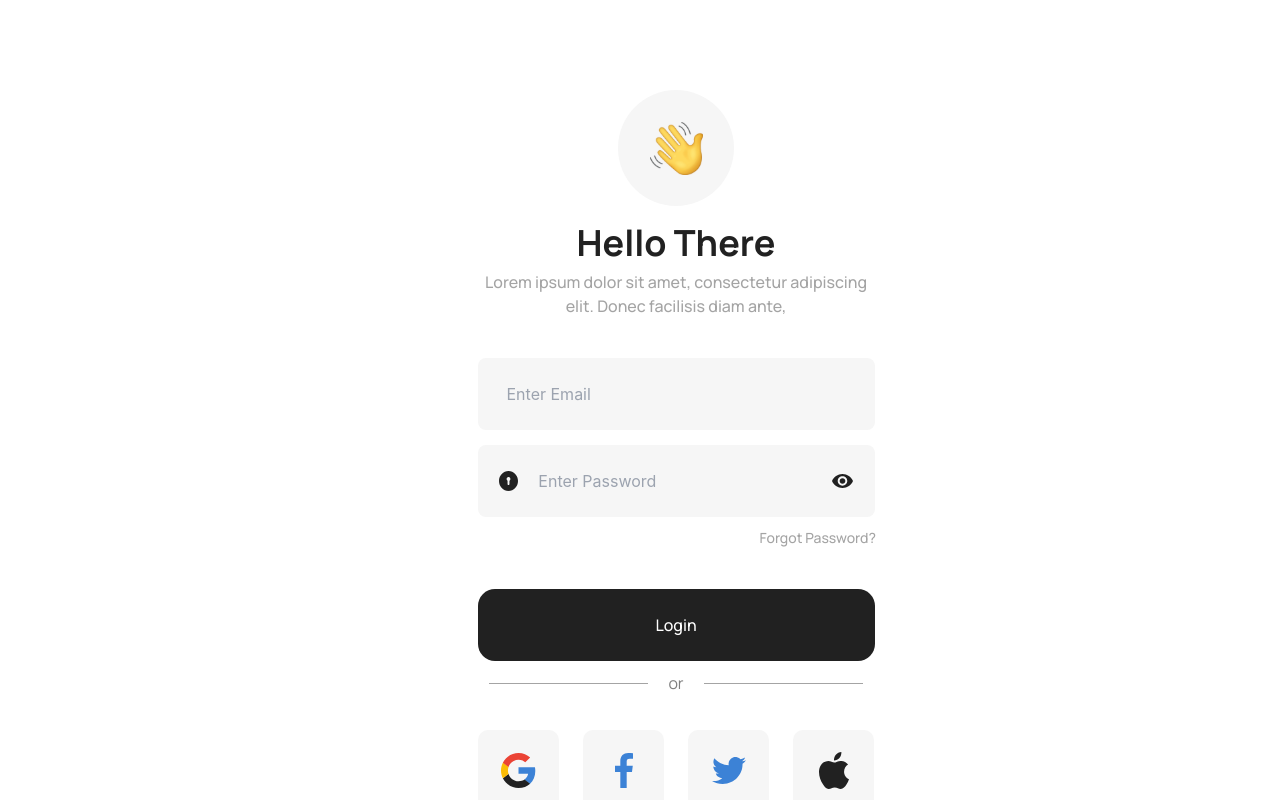
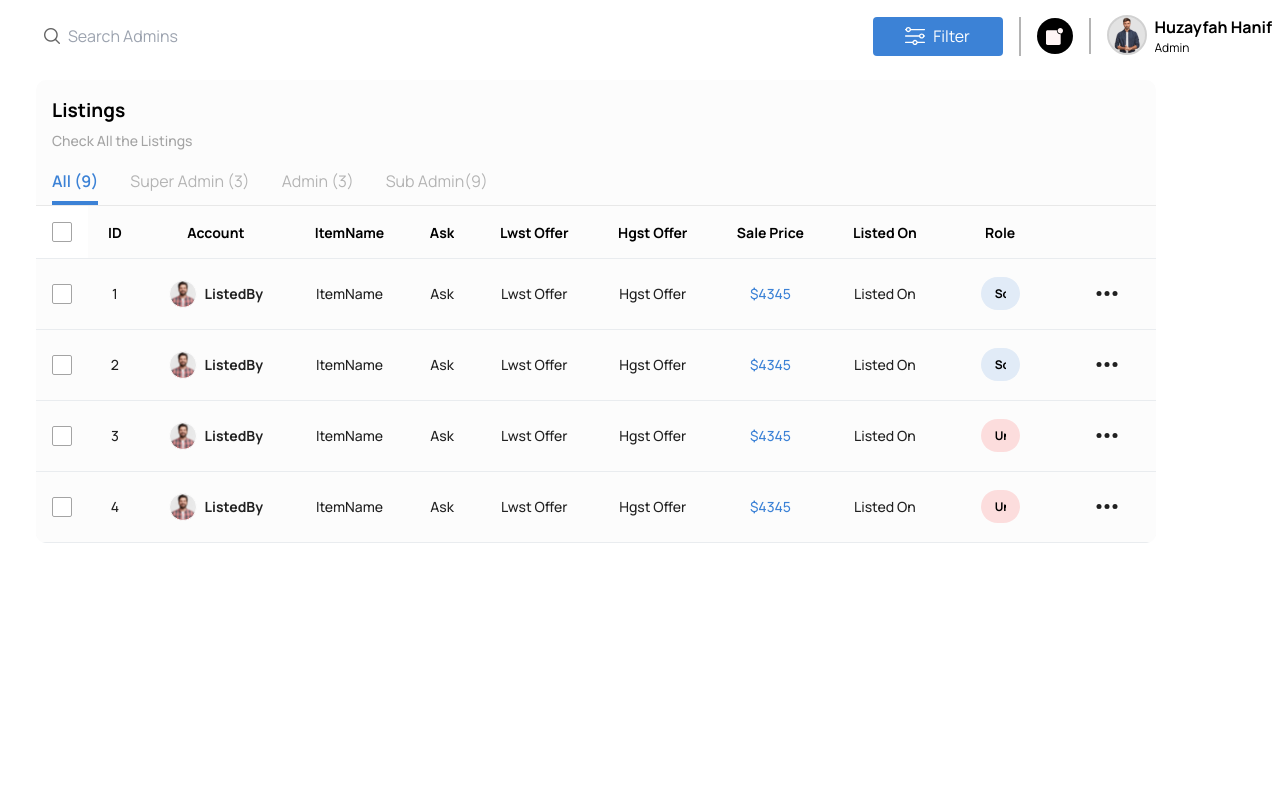
Before and after one commit to SmurfTec/Electra-Admin, a React (Vite) app: page /Listings in a window 1280 px wide. Shown: the top 800 px of the page. Built offline with nearby package versions, Linux system fonts and the light colour scheme.

Commit message:
Listings Screen

```diff
--- a/src/App.tsx
+++ b/src/App.tsx
@@ -24,7 +24,8 @@ import {
   Searchrole,
   Createrole,
   Verification,
-  Settings
+  Settings,
+  Listings
 } from "./pages/index";
 import { SideBar } from "./components";
 
@@ -68,6 +69,7 @@ function App() {
             <Route path="/Verification" element={<Verification/>} />
             <Route path="/Settings" element={<Settings/>} />
             <Route path="/Creationroles" element={<Createrole/>} />
+            <Route path="/Listings" element={<Listings            />} />
             <Route path="*" element={<Signin />} />
           </Routes>
         </div>
--- a/src/components/SideBar/index.tsx
+++ b/src/components/SideBar/index.tsx
@@ -41,7 +41,7 @@ export const SideBar = () => {
       active: false,
       url: "/Wallet",
     },
-    { id: 5, name: "Listings", icon: IMAGES.Listing, active: false },
+    { id: 5, name: "Listings", icon: IMAGES.Listing, active: false ,url:"/Listings"},
     { id: 6, name: "Orders", icon: IMAGES.Order, active: false },
     { id: 7, name: "Verification",url:'/Verification' ,icon: IMAGES.Verification, active: false },
     {
--- a/src/pages/HelpCenters/HelpCenter/index.tsx
+++ b/src/pages/HelpCenters/HelpCenter/index.tsx
@@ -1,14 +1,14 @@
-import React,{useState,useRef} from 'react'
-import { Header } from '../../../components'
-import { SVGIcon } from '../../../components/SVG'
-import { CustomTableComponent } from '../../../atoms'
-import IMAGES from '../../../assets/Images'
-import { CustomMenu } from "../../../atoms/global.style"
-import { MenuItem } from 'primereact/menuitem'
+import React, { useState, useRef } from "react";
+import { Header } from "../../../components";
+import { SVGIcon } from "../../../components/SVG";
+import { CustomTableComponent } from "../../../atoms";
+import IMAGES from "../../../assets/Images";
+import { CustomMenu } from "../../../atoms/global.style";
+import { MenuItem } from "primereact/menuitem";
 export const HelpCenter = () => {
   const [selectedProducts, setSelectedProducts] = useState<any>([]);
-  const [MenuLabel, setMenuLabel] = useState("")
-  const [CurrSelectedProduct, setCurrSelectedProduct] = useState('')
+  const [MenuLabel, setMenuLabel] = useState("");
+  const [CurrSelectedProduct, setCurrSelectedProduct] = useState("");
   const menuLeft: any = useRef(null);
   const [filterData] = useState([
     {
@@ -19,8 +19,7 @@ export const HelpCenter = () => {
       orderno: "24",
       category: "Phone",
       Date: "20,aug,2022",
-        status:"Solved",
-
+      status: "Solved",
     },
     {
       id: 2,
@@ -30,7 +29,7 @@ export const HelpCenter = () => {
       orderno: "24",
       category: "Phone",
       Date: "20,aug,2022",
-        status:"Solved",
+      status: "Solved",
     },
     {
       id: 3,
@@ -40,7 +39,7 @@ export const HelpCenter = () => {
       orderno: "24",
       category: "Phone",
       Date: "20,aug,2022",
-        status:"Solved",
+      status: "Solved",
     },
     {
       id: 4,
@@ -50,7 +49,7 @@ export const HelpCenter = () => {
       orderno: "24",
       category: "Phone",
       Date: "20,aug,2022",
-        status:"Solved",
+      status: "Solved",
     },
     {
       id: 5,
@@ -60,7 +59,7 @@ export const HelpCenter = () => {
       orderno: "24",
       category: "Phone",
       Date: "20,aug,2022",
-        status:"Solved",
+      status: "Solved",
     },
     {
       id: 6,
@@ -70,7 +69,7 @@ export const HelpCenter = () => {
       orderno: "24",
       category: "Phone",
       Date: "20,aug,2022",
-      status:"Solved",
+      status: "Solved",
     },
     {
       id: 7,
@@ -80,7 +79,7 @@ export const HelpCenter = () => {
       orderno: "24",
       category: "Phone",
       Date: "20,aug,2022",
-    status:"Solved",
+      status: "Solved",
     },
     {
       id: 8,
@@ -90,7 +89,7 @@ export const HelpCenter = () => {
       orderno: "24",
       category: "Phone",
       Date: "20,aug,2022",
-  status:"Solved",
+      status: "Solved",
     },
     {
       id: 9,
@@ -100,7 +99,7 @@ export const HelpCenter = () => {
       orderno: "24",
       category: "Phone",
       Date: "20,aug,2022",
-  status:"Solved",
+      status: "Solved",
     },
     {
       id: 10,
@@ -110,7 +109,7 @@ export const HelpCenter = () => {
       orderno: "24",
       category: "Phone",
       Date: "20,aug,2022",
-  status:"Solved",
+      status: "Solved",
     },
     {
       id: 11,
@@ -120,7 +119,7 @@ export const HelpCenter = () => {
       orderno: "24",
       category: "Phone",
       Date: "20,aug,2022",
-  status:"Solved",
+      status: "Solved",
     },
     {
       id: 12,
@@ -130,7 +129,7 @@ export const HelpCenter = () => {
       orderno: "24",
       category: "Phone",
       Date: "20,aug,2022",
-  status:"Pending",
+      status: "Pending",
     },
     {
       id: 13,
@@ -140,7 +139,7 @@ export const HelpCenter = () => {
       orderno: "24",
       category: "Phone",
       Date: "20,aug,2022",
-  status:"Solved",
+      status: "Solved",
     },
     {
       id: 14,
@@ -150,7 +149,7 @@ export const HelpCenter = () => {
       orderno: "24",
       category: "Phone",
       Date: "20,aug,2022",
-  status:"Solved",
+      status: "Solved",
     },
     {
       id: 15,
@@ -160,126 +159,112 @@ export const HelpCenter = () => {
       orderno: "24",
       category: "Phone",
       Date: "20,aug,2022",
-  status:"Solved",
+      status: "Solved",
     },
-
-
-
   ]);
   const deleteItem = (event: React.MouseEvent, item: any) => {
     event.stopPropagation();
-  setMenuLabel((prevLabel) => (prevLabel === item.label ? '' : item.label));
-
+    setMenuLabel((prevLabel) => (prevLabel === item.label ? "" : item.label));
   };
   const items = [
     {
       label: "View Item",
 
       template: (item: any) => {
-
         return (
-              <div onClick={(event) => deleteItem(event, item)} style={{ backgroundColor: 'rgba(255, 245, 0, 0.05)' }} className="flex gap-1 items-center  text-[10px] font-[400] text-[#21212]">
-                  <SVGIcon
-                      fillcolor={'#212121'}
-                      src={IMAGES.Ban}
-                  /> View Item
+          <div
+            onClick={(event) => deleteItem(event, item)}
+            style={{ backgroundColor: "rgba(255, 245, 0, 0.05)" }}
+            className="flex gap-1 items-center  text-[10px] font-[400] text-[#21212]"
+          >
+            <SVGIcon fillcolor={"#212121"} src={IMAGES.Ban} /> View Item
           </div>
-          )
-      }
+        );
+      },
     },
     {
       label: "Delete",
       template: (item: MenuItem) => {
-
         return (
-              <div onClick={(event) => deleteItem(event, item)} style={{ background: 'rgba(231, 29, 54, 0.05)' }} className="flex w-full gap-1  items-center  text-[10px] font-[400] text-[#E71D36]">
-                  <SVGIcon
-
-                      fillcolor={'#E71D36'}
-                      src={IMAGES.Delete}
-                  /> Delete
+          <div
+            onClick={(event) => deleteItem(event, item)}
+            style={{ background: "rgba(231, 29, 54, 0.05)" }}
+            className="flex w-full gap-1  items-center  text-[10px] font-[400] text-[#E71D36]"
+          >
+            <SVGIcon fillcolor={"#E71D36"} src={IMAGES.Delete} /> Delete
           </div>
-          )
-      }
+        );
       },
-
-]
+    },
+  ];
   const MenuBodyTemplate = (rowData: any) => {
-
     const handleClick = (event: any) => {
-
       event.preventDefault();
-      setCurrSelectedProduct(rowData.id)
+      setCurrSelectedProduct(rowData.id);
       menuLeft.current.toggle(event);
-
     };
     return (
       <>
-
         <div
           className={` px-[14px] py-[4px] text-[white] relative  flex justify-center items-center rounded-[5px] text-[12px]`}
         >
-              <SVGIcon
-                  onClick={handleClick}
+          <SVGIcon onClick={handleClick} src={IMAGES.Dots} />
 
-                  src={IMAGES.Dots}
+          <CustomMenu
+            popupAlignment="left"
+            height={"80px"}
+            model={items}
+            popup
+            ref={menuLeft}
+            id="popup_menu_left"
           />
-
-              <CustomMenu popupAlignment="left" height={'80px'} model={items} popup ref={menuLeft} id="popup_menu_left" />
         </div>
-
       </>
     );
   };
-const OrderBodyTemplate=(options:any)=>{
-  return(
+  const OrderBodyTemplate = (options: any) => {
+    return (
       <>
-    <p className='text-[14px] font-[600] text-blue'>
-    {options.orderno}
-    </p>
+        <p className="text-[14px] font-[600] text-blue">{options.orderno}</p>
       </>
-  )
-}
-const CategoryBodyTemplate=(options:any)=>{
-  return(
+    );
+  };
+  const CategoryBodyTemplate = (options: any) => {
+    return (
       <>
-    <p className='text-[14px] font-[600] text-blue'>
-    {options.category}
-    </p>
+        <p className="text-[14px] font-[600] text-blue">{options.category}</p>
       </>
-  )
-}
-const StatusBodyTemplate=(options:any)=>{
-  return(
+    );
+  };
+  const StatusBodyTemplate = (options: any) => {
+    return (
       <>
-    <p className={`text-[14px] font-[600] p-2 rounded-[22px] text-white ${options.status=='Solved'?'bg-blue':'bg-black'}`}>
+        <p
+          className={`text-[14px] font-[600] p-2 rounded-[22px] text-white ${
+            options.status == "Solved" ? "bg-blue" : "bg-black"
+          }`}
+        >
           {options.status}
         </p>
       </>
-  )
-}
+    );
+  };
   const [columnData] = useState([
-  { field: "id", header: 'ID' },
-  { field: "firstname", header: 'First Name' },
-  { field: "lastname", header: 'Last Name' },
-  { field: "email", header: 'Email' },
-  { field: "orderno", header: 'Order No',body:OrderBodyTemplate },
-  { field: "category", header: 'Category',body:CategoryBodyTemplate },
-  { field: "Date", header: 'Date' },
-  { field: "status", header: 'Status',body:StatusBodyTemplate },
-  { field: "", header: '', body: MenuBodyTemplate }
-])
+    { field: "id", header: "ID" },
+    { field: "firstname", header: "First Name" },
+    { field: "lastname", header: "Last Name" },
+    { field: "email", header: "Email" },
+    { field: "orderno", header: "Order No", body: OrderBodyTemplate },
+    { field: "category", header: "Category", body: CategoryBodyTemplate },
+    { field: "Date", header: "Date" },
+    { field: "status", header: "Status", body: StatusBodyTemplate },
+    { field: "", header: "", body: MenuBodyTemplate },
+  ]);
   return (
     <div>
-      <Header
-         chooseFilter={true}
-        typeSearch={true}
-        UserBox={true}
-      />
+      <Header chooseFilter={true} typeSearch={true} UserBox={true} />
       <div>
         <CustomTableComponent
-
-
           showWrapper={false}
           filterData={filterData}
           selectedProducts={selectedProducts}
@@ -289,5 +274,5 @@ MultipleSelect={true}
         />
       </div>
     </div>
-  )
-}
+  );
+};
--- /dev/null
+++ b/src/pages/Listings/ListingMain/index.tsx
@@ -0,0 +1,216 @@
+import React from 'react'
+import { Header, AdminCards, DashCard } from "../../../components";
+import { CustomTableComponent } from "../../../atoms";
+import { SVGIcon } from "../../../components/SVG";
+import IMAGES from "../../../assets/Images";
+import { CustomMenu } from "../../../atoms/global.style";
+import { useNavigate } from "react-router-dom";
+
+export const Listings = () => {
+  const navigate = useNavigate();
+  const menuLeft: any = React.useRef(null);
+  const items = [
+    {
+      items: [
+        {
+          label: "Ban User",
+          // command: handleBanUser,
+          template: (item: any, options: any) => {
+            return (
+              <div
+                style={{ backgroundColor: "rgba(255, 245, 0, 0.05)" }}
+                className="flex gap-1 items-center  text-[10px] font-[400] text-[#21212]"
+              >
+                <SVGIcon fillcolor={"#212121"} src={IMAGES.Ban} /> Ban User
+              </div>
+            );
+          },
+        },
+        {
+          label: "Delete",
+          // command: handleBanUser,
+          template: (item: any, options: any) => {
+            return (
+              <div
+                style={{ background: "rgba(231, 29, 54, 0.05)" }}
+                className="flex w-full gap-1  items-center  text-[10px] font-[400] text-[#E71D36]"
+              >
+                <SVGIcon fillcolor={"#E71D36"} src={IMAGES.Delete} /> Delete
+              </div>
+            );
+          },
+        },
+        {
+          label: "Select",
+          // command: handleBanUser,
+          template: (item: any, options: any) => {
+            return (
+              <div
+                style={{ background: "rgba(46, 102, 194, 0.05)" }}
+                className="flex gap-1 items-center  text-[10px] font-[400] text-[#21212]"
+              >
+                <SVGIcon fillcolor={"#212121"} src={IMAGES.Select} /> Select
+              </div>
+            );
+          },
+        },
+      ],
+    },
+  ];
+  const filterData = [
+    {
+      id:1,
+      Account: "ListedBy",
+      "ItemName": "ItemName",
+      "Ask": "Ask",
+      "Lwst Offer":"Lwst Offer",
+      "Hgst Offer":"Hgst Offer",
+      "Sale Price": "$4345",
+      "Listed On": "Listed On",
+      Role: "Sold",
+    },
+    {
+      id:2,
+      Account: "ListedBy",
+      "ItemName": "ItemName",
+      "Ask": "Ask",
+      "Lwst Offer":"Lwst Offer",
+      "Hgst Offer":"Hgst Offer",
+      "Sale Price": "$4345",
+      "Listed On": "Listed On",
+      Role: "Sold",
+    },
+    {
+      id:3,
+      Account: "ListedBy",
+      "ItemName": "ItemName",
+      "Ask": "Ask",
+      "Lwst Offer":"Lwst Offer",
+      "Hgst Offer":"Hgst Offer",
+      "Sale Price": "$4345",
+      "Listed On": "Listed On",
+      Role: "Unsold",
+    },
+    {
+      id:4,
+      Account: "ListedBy",
+      "ItemName": "ItemName",
+      "Ask": "Ask",
+      "Lwst Offer":"Lwst Offer",
+      "Hgst Offer":"Hgst Offer",
+      "Sale Price": "$4345",
+      "Listed On": "Listed On",
+      Role: "Unsold",
+    },
+  ];
+  const AccountBodyTemplate = (option) => {
+    return (
+      <div className="flex gap-2 items-center justify-center">
+        <img src={IMAGES.Guy1} />
+        <p className="font-bold">{option.Account}</p>
+      </div>
+    );
+  };
+  const MenuBodyTemplate = (rowData: any) => {
+    return (
+      <>
+        <div
+          className={`px-[14px] py-[4px] text-[white] relative  flex justify-center items-center rounded-[5px] text-[12px]`}
+        >
+          <SVGIcon
+            onClick={(event: any) => {
+              event.preventDefault();
+              menuLeft.current.toggle(event);
+            }}
+            src={IMAGES.Dots}
+          />
+
+          <CustomMenu model={items} popup ref={menuLeft} id="popup_menu_left" />
+        </div>
+      </>
+    );
+  };
+  const StatusBodyTemplate = (option: any) => {
+    let style;
+    if (option.Role === "Sold") {
+      style = `px-[14px] py-[4px]
+          text-center
+          h-[33px]
+           bg-custom-blue text-[black]
+           w-[45%]
+           mx-auto
+            flex justify-center gap-5 items-center rounded-[25px] text-[12px] overflow-hidden`;
+    }  else if (option.Role === "Unsold") {
+      style = `px-[14px] py-[4px]
+          text-center
+          h-[33px]
+           bg-custom-pink text-[black]
+           w-[45%]
+           mx-auto
+            flex justify-center gap-5 items-center rounded-[25px] text-[12px] overflow-hidden`;
+    }
+    return (
+      <>
+        <div className={style}>
+          <p className="font-bold">{option.Role}</p>
+
+        </div>
+      </>
+    );
+  };
+  const SalesTemplate=(option:any)=>{
+    return(
+      <p className='text-[#3C82D6]'>
+        {option["Sale Price"]}
+      </p>
+    )
+  }
+  const columnData = [
+    { field: "id", header: "ID" },
+    { field: "Account", header: "Account", body: AccountBodyTemplate },
+    { field: "ItemName", header: "ItemName" },
+    { field: "Ask", header: "Ask" },
+    { field: "Lwst Offer", header: "Lwst Offer" },
+    { field: "Hgst Offer", header: "Hgst Offer" },
+    { field: "Sale Price", header: "Sale Price" ,body:SalesTemplate},
+    { field: "Listed On", header: "Listed On" },
+    { field: "Role", header: "Role", body: StatusBodyTemplate },
+    { field: "", header: "", body: MenuBodyTemplate },
+  ];
+  return (
+    <div>
+        <Header
+        placeholder="Search Admins"
+        typeSearch={true}
+        chooseFilter={true}
+        UserBox={true}
+      />
+       <div className="mt-4 bg-[#FCFCFC] w-[90%] rounded-[10px]">
+        <div>
+          <p className="font-bold p-4 text-[19px]">
+            Listings <br />
+            <span className="font-medium text-[#A4A4A4] -mt-[10px]  text-[14px]">
+              Check All the Listings
+            </span>
+          </p>
+          <div className="flex gap-8 px-4 border-b border-custom ">
+            <p className="border-b-4 border-[#3C82D6] text-[#3C82D6] pb-2 font-semibold">
+              All (9)
+            </p>
+            <p className="text-[#B4B4B4]">Super Admin (3)</p>
+            <p className="text-[#B4B4B4]">Admin (3) </p>
+            <p className="text-[#B4B4B4]">Sub Admin(9)</p>
+          </div>
+          <CustomTableComponent
+            columnStyle={{ backgroundColor: "#FCFCFC" }}
+            headerStyle={{ color: "black",fontWeight:"800" }}
+            filterData={filterData}
+            columnData={columnData}
+            rowStyling={"#FCFCFC"}
+            MultipleSelect={true}
+          />
+        </div>
+      </div>
+    </div>
+  )
+}
--- /dev/null
+++ b/src/pages/Listings/Listingdetail/index.tsx
@@ -0,0 +1,7 @@
+import React from 'react'
+
+export const Listingdetail = () => {
+  return (
+    <div>Listingdetail</div>
+  )
+}
--- /dev/null
+++ b/src/pages/Listings/index.tsx
@@ -0,0 +1,2 @@
+export * from "./ListingMain"
+export * from "./Listingdetail"
--- a/src/pages/index.tsx
+++ b/src/pages/index.tsx
@@ -10,3 +10,4 @@ export * from "./Categories"
 export * from "./HelpCenters"
 export * from "./Settings"
 export * from "./Verifications"
+export * from "./Listings"
```
Also changed, not shown: Screens division.txt. Lines whose indentation alone changed are shown as unchanged.
